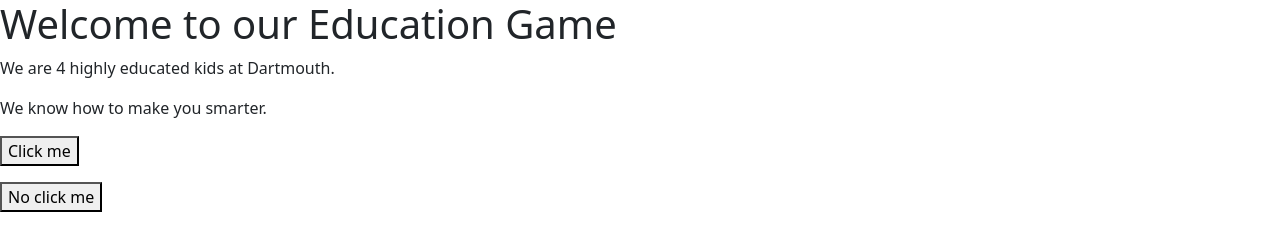
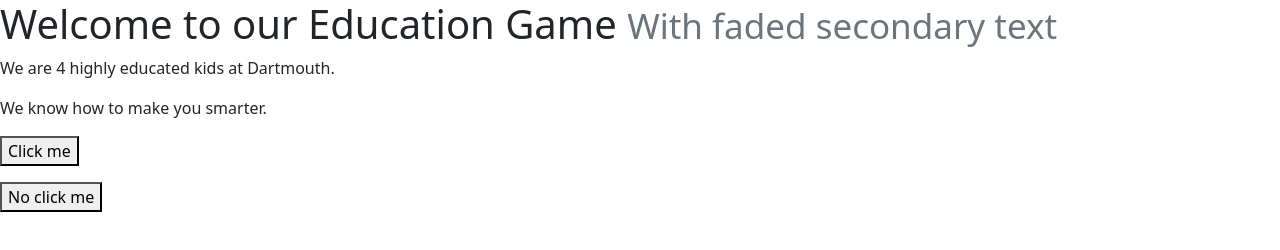
Before and after one commit to Mace1059/JJWN, a plain HTML site: page index.html in a window 1280 px wide. Drawn offline with nearby package versions, Linux system fonts and the light colour scheme.

Commit message:
testing boot

```diff
--- a/index.html
+++ b/index.html
@@ -13,7 +13,10 @@
 <!-- <img src="img_la.jpg" alt="LA" style="width:100%"> -->
 
 <div class="">
- <h1>Welcome to our Education Game</h1>
+ <h1>
+    Welcome to our Education Game
+    <small class="text-muted">With faded secondary text</small>
+</h1>
  <p>We are 4 highly educated kids at Dartmouth.</p>
  <p>We know how to make you smarter.</p>
  <p><button onclick="myFunction ()">Click me</button></p>
```
